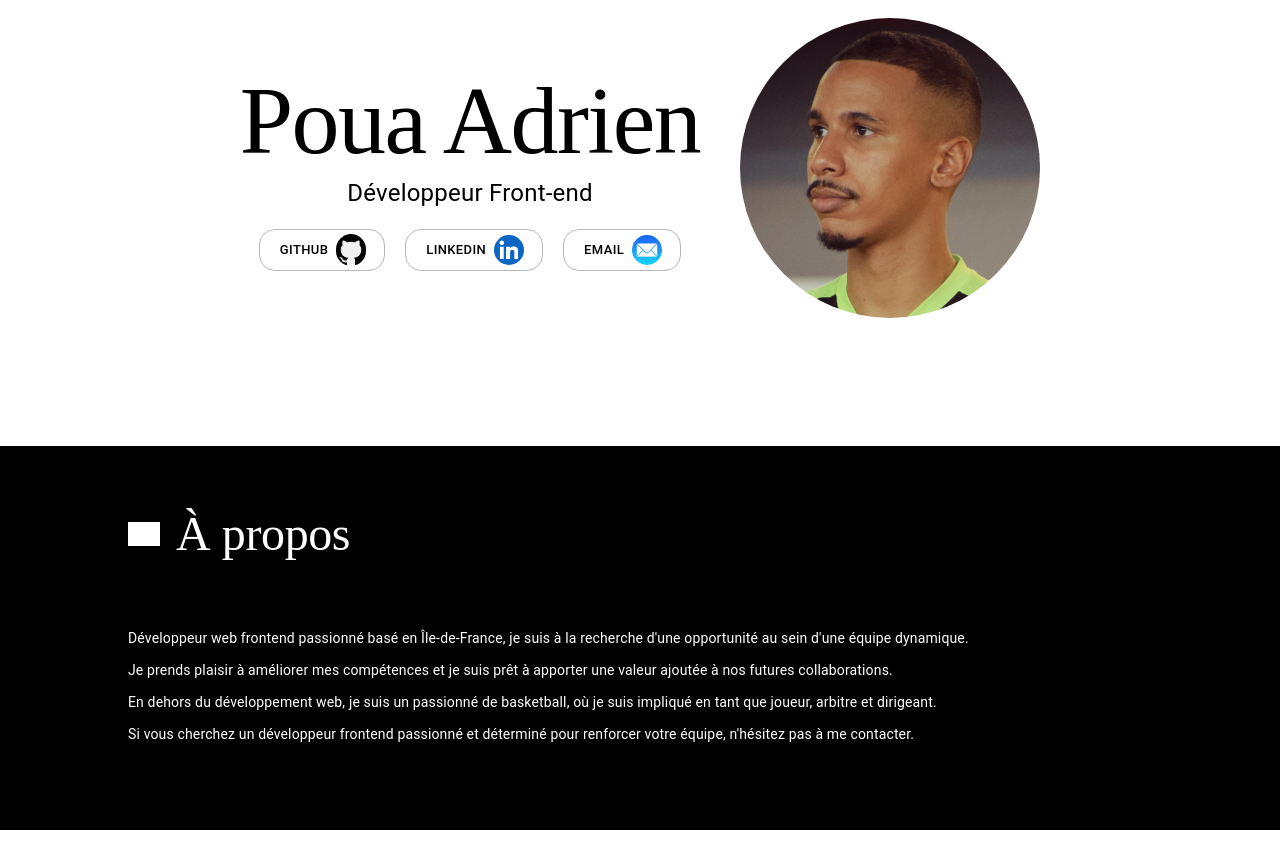
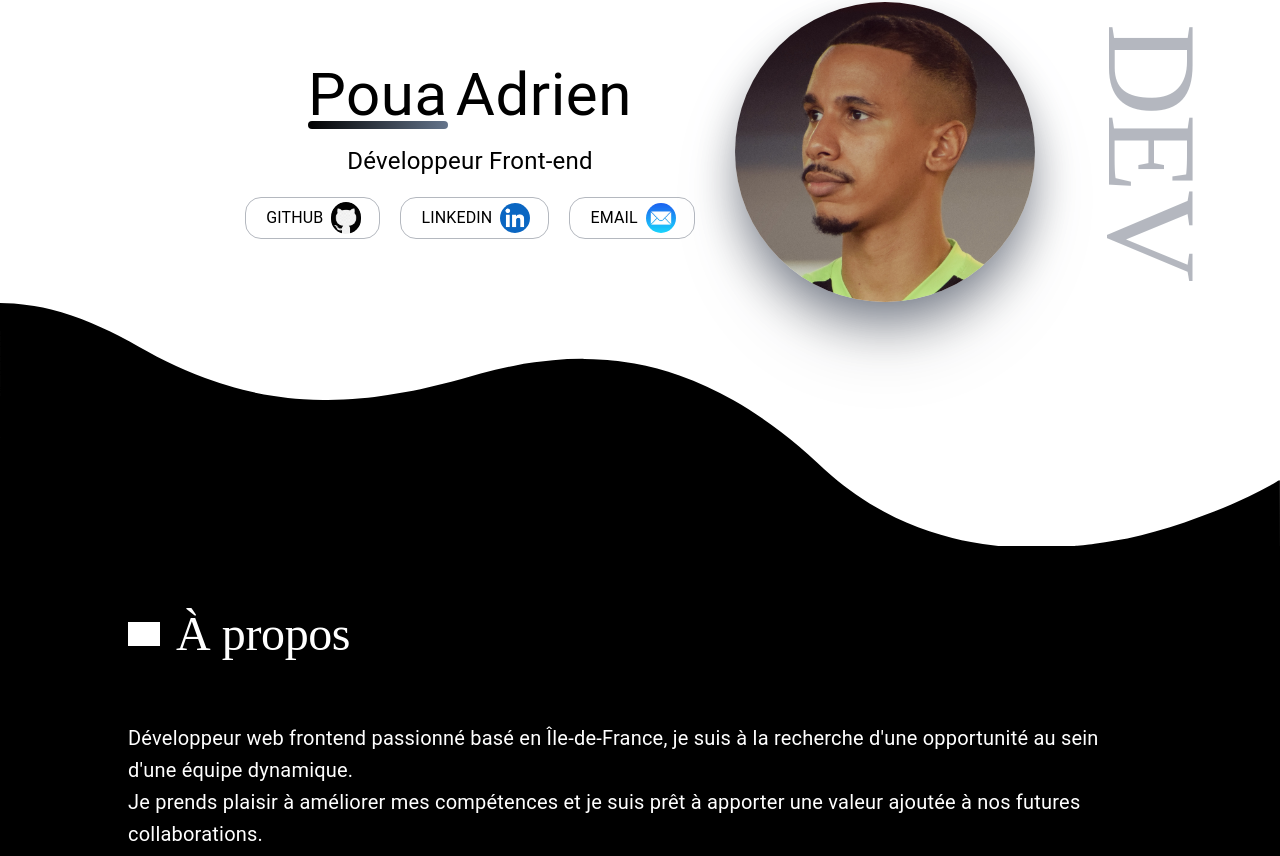
Before and after one commit to AdrienPoua/next_portfolio, a Next.js app: page / in a window 1280 px wide. Shown: the part 178-1034 px from the top of the page. Built offline with nearby package versions, Linux system fonts and the light colour scheme.

Commit message:
styles : styles change

```diff
--- a/src/app/App.tsx
+++ b/src/app/App.tsx
@@ -15,13 +15,13 @@ export default function App({ children }: Readonly<{ children: React.ReactNode }
                 <meta property="og:title" content="Adrien POUA Portfolio" />
                 <meta property="og:description" content="Portfolio d'Adrien POUA, développeur web fullstack spécialisé en React, Node.js et Next.js." />
                 <meta property="og:image" content="/path/to/image.jpg" />
-                <meta property="og:url" content="https://www.codebyadrien.fr" />
+                <meta property="og:url" content="https://www.adrienpoua.fr" />
                 <meta property="og:type" content="website" />
                 <meta name="twitter:card" content="summary_large_image" />
                 <meta name="twitter:title" content="Adrien POUA Portfolio" />
                 <meta name="twitter:description" content="Portfolio d'Adrien POUA, développeur web fullstack spécialisé en React, Node.js et Next.js." />
                 <meta name="twitter:image" content="/images/logo.png" />
-                <link rel="canonical" href="https://www.codebyadrien.fr" />
+                <link rel="canonical" href="https://www.adrienpoua.fr" />
                 <link rel="icon" href="./favicon.ico" />
             </Helmet>
             <body className="flex flex-col font-main min-h-screen">
--- a/src/components/About.tsx
+++ b/src/components/About.tsx
@@ -6,7 +6,7 @@ import { Typography } from '@mui/material';
 export default function About() {
   return (
     <Layout title="À propos" black href="about">
-      <Typography variant="body2" paragraph className="leading-8">
+      <Typography variant="body2" paragraph className="leading-8 text-xl">
         Développeur web frontend passionné basé en Île-de-France, je suis à la recherche d'une opportunité au sein d'une équipe dynamique. <br />
         Je prends plaisir à améliorer mes compétences et je suis prêt à apporter une valeur ajoutée à nos futures collaborations. <br />
         En dehors du développement web, je suis un passionné de basketball, où je suis impliqué en tant que joueur, arbitre et dirigeant. <br />
--- /dev/null
+++ b/src/components/Curv.tsx
@@ -0,0 +1,8 @@
+import Image from 'next/image'
+import curv from "@/public/curv.svg";
+
+export default function Curv({ rotate }: Readonly<{ rotate?: boolean }>) {
+    return (
+        <Image src={curv} width={1200} height={10} alt="decoration" objectFit='cover' className={`  w-full ${rotate ? "rotate-180" : ""}`} />
+    )
+}
--- a/src/components/DesktopNav.tsx
+++ b/src/components/DesktopNav.tsx
@@ -11,7 +11,7 @@ const CustomLink = ({ href, children }: { href: string, children: React.ReactNod
 
 export default function DesktopNav() {
   return (
-    <Box component="nav" className="py-5 px-10">
+    <Box component="nav" className="py-5 px-10 md:mb-28">
       <Box className="flex items-center justify-end gap-4">
         <CustomLink href="#about">À propos</CustomLink>
         <CustomLink href="#compétences">Compétences</CustomLink>
--- a/src/components/HeroSection.tsx
+++ b/src/components/HeroSection.tsx
@@ -5,6 +5,8 @@ import Image from 'next/image';
 import Adrien from '@/public/poua_adrien.jpg';
 import TypingEffect from "@/components/Typing";
 import { contact } from "@/data/index";
+import Curv from "@/components/Curv";
+import useIsMobile from '@/hooks/useMobile';
 
 // Reusable Button Component
 const ContactButton = ({ fullWidth = false }: { fullWidth?: boolean }) => (
@@ -23,7 +25,7 @@ const ContactButton = ({ fullWidth = false }: { fullWidth?: boolean }) => (
 // Right Section Component
 const RightSection = () => (
   <Box className="flex justify-center items-center">
-    <Box className="overflow-hidden rounded-full shrink-0 aspect-square ">
+    <Box className="overflow-hidden rounded-full shrink-0 aspect-square md:size-fit size-48 shadow-gray-500 shadow-2xl drop-shadow-2xl">
       <Image
         src={Adrien}
         alt="placeholder"
@@ -36,12 +38,27 @@ const RightSection = () => (
   </Box>
 );
 
+const Dev = (): JSX.Element => {
+  return (
+    <Typography variant="h1" color="primary" className="text-center  text-9xl rotate-90 absolute right-0 opacity-50" >
+      DEV
+    </Typography>
+  )
+}
+
 // Left Section Component
 const LeftSection = () => (
   <Box className="flex flex-col justify-center w-full md:w-fit order:last md:order-first  items-center">
-    <Typography variant="h1" className="text-primary text-center">
-      Poua Adrien
-    </Typography>
+    <Box className="flex flex-row mb-5">
+      <Typography variant="h1" className="text-primary text-center flex items-center ">
+        <Typography component={'span'} className="text-primary text-center relative text-6xl after:bg-gradient-to-r from-black to-slate-500 after:p-1  after:shadow-xl after:w-full after:rounded-lg after:filter after:absolute after:-bottom-1 after:left-0 inline-block">
+          Poua
+        </Typography>
+        <Typography component={'span'} className="text-primary text-6xl inline-block ml-2">
+          Adrien
+        </Typography>
+      </Typography>
+    </Box>
     <TypingEffect text="Développeur Front-end" classNames="text-2xl text-center mb-5" />
     <Box className="flex md:gap-5 gap-2 flex-wrap justify-center">
       {contact.map((item) => (
@@ -51,10 +68,11 @@ const LeftSection = () => (
           size="small"
           target="_blank"
           variant="outlined"
-          className="rounded-2xl px-5 py-1 text-black hover:bg-black hover:text-white transition-colors duration-150 ease-in-out"
+          className="group rounded-2xl relative px-5 py-1 text-black hover:text-white overflow-hidden "
           endIcon={<Image src={item.img} alt={item.name} width={30} height={30} className="rounded-full " />}
         >
-          {item.name}
+          <Box className="bg-black  absolute -left-3  -right-3 top-0 bottom-0 translate-x-full -skew-x-12 transition-transform duration-300 group-hover:translate-x-0 group-hover:ease-in-out -z-10" />
+          <Typography component="span" className="relative  group-hover:text-white duration-300 font-secondary ">{item.name}</Typography>
         </Button>
       ))}
     </Box>
@@ -62,11 +80,18 @@ const LeftSection = () => (
 );
 
 // Main Hero Section Component
-const HeroSection = () => (
-  <Box className="flex flex-col md:flex-row justify-center items-center gap-10 py-32" component="main">
-    <LeftSection />
-    <RightSection />
-  </Box>
-);
+const HeroSection = () => {
+  const isMobile = useIsMobile();
+  return (
+    <>
+      <Box className="flex flex-col md:flex-row justify-center items-center gap-10" component="main">
+        <LeftSection />
+        <RightSection />
+        {!isMobile && <Dev />}
+      </Box>
+      <Curv rotate />
+    </>
+  );
+}
 
 export default HeroSection;
--- a/src/layouts/Section.tsx
+++ b/src/layouts/Section.tsx
@@ -1,27 +1,15 @@
 "use client";
 import { Typography, Box } from '@mui/material';
 import React from 'react';
-import { motion } from 'framer-motion';
-import { sectionAnimation } from '@/animations';
-import useVisibility from '@/hooks/useVisiblity';
 
 export default function Section({ title, children, black, href }: Readonly<{ title: string, children: React.ReactNode, black?: boolean, href?: string }>) {
-    const sectionRef = React.useRef(null);
-    const isVisible = useVisibility(sectionRef);
     return (
-        <motion.div
-            initial="hidden"
-            animate={isVisible ? "visible" : "hidden"}
-            whileHover="hover"
-            variants={sectionAnimation}
-            ref={sectionRef}
-        >        <Box component="section" className={`flex flex-col py-16 px-[10%] ${black ? "bg-black" : ""}`} id={href ? href : title.toLowerCase().replace(/\s+/g, '-')}>
-                <Box className="flex items-center mb-16">
-                    <Box className={`w-8 h-6 inline-block shrink-0 ${black ? "bg-white" : "bg-black"}`} />
-                    <Typography variant="h2" className={`ms-4 text-4xl md:text-5xl break-all  ${black ? "text-white" : "text-black"} `}>{title}</Typography>
-                </Box>
-                {children}
+        <Box component="section" className={`flex flex-col py-16 px-[10%] ${black ? "bg-black" : ""}`} id={href ? href : title.toLowerCase().replace(/\s+/g, '-')}>
+            <Box className="flex items-center mb-16">
+                <Box className={`w-8 h-6 inline-block shrink-0 ${black ? "bg-white" : "bg-black"}`} />
+                <Typography variant="h2" className={`ms-4 text-4xl md:text-5xl break-all  ${black ? "text-white" : "text-black"} `}>{title}</Typography>
             </Box>
-        </motion.div>
+            {children}
+        </Box>
     );
 }
```
Also changed, not shown: public/curv.svg (added), src/app/globals.css (line endings or trailing spaces).
